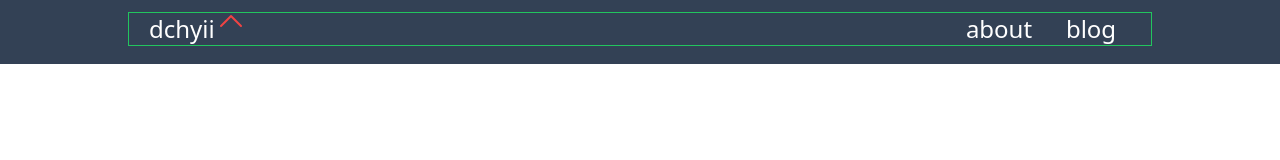
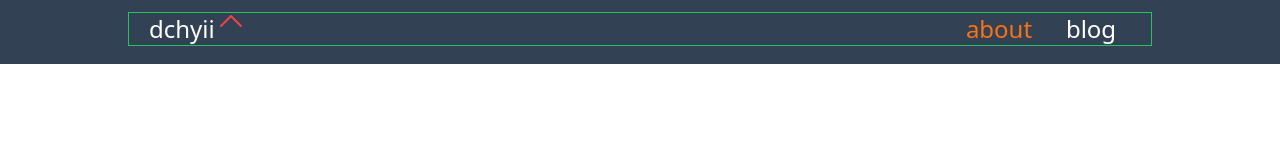
Before and after one commit to dchyii/portfolio-frontend, a Next.js app: page / in a window 1280 px wide. Shown: the top 160 px of the page. Built offline with nearby package versions, Linux system fonts and the light colour scheme.

Commit message:
highlight active link in orange

```diff
--- a/components/layout/NavBar.jsx
+++ b/components/layout/NavBar.jsx
@@ -1,8 +1,11 @@
 import Link from "next/link";
+import { useRouter } from "next/router";
 import React from "react";
 import Logo from "../logo";
 
 const NavBar = () => {
+  const router = useRouter();
+
   return (
     <div className="w-full h-16 bg-slate-700 text-white pt-3 text-2xl">
       <ul className="w-full lg:w-5/6 xl:w-4/5 mx-auto px-5 gap-x-3 flex border border-green-500">
@@ -18,12 +21,16 @@ const NavBar = () => {
         </li>
         <li className="w-20 grid justify-items-center hover:font-extrabold hover:text-orange-500">
           <Link href="/">
-            <a>about</a>
+            <a className={router.asPath === "/" ? "text-orange-500" : ""}>
+              about
+            </a>
           </Link>
         </li>
         <li className="w-20 grid justify-items-center hover:font-extrabold hover:text-orange-500">
           <Link href="/blog">
-            <a>blog</a>
+            <a className={router.asPath === "/blog" ? "text-orange-500" : ""}>
+              blog
+            </a>
           </Link>
         </li>
       </ul>
```
